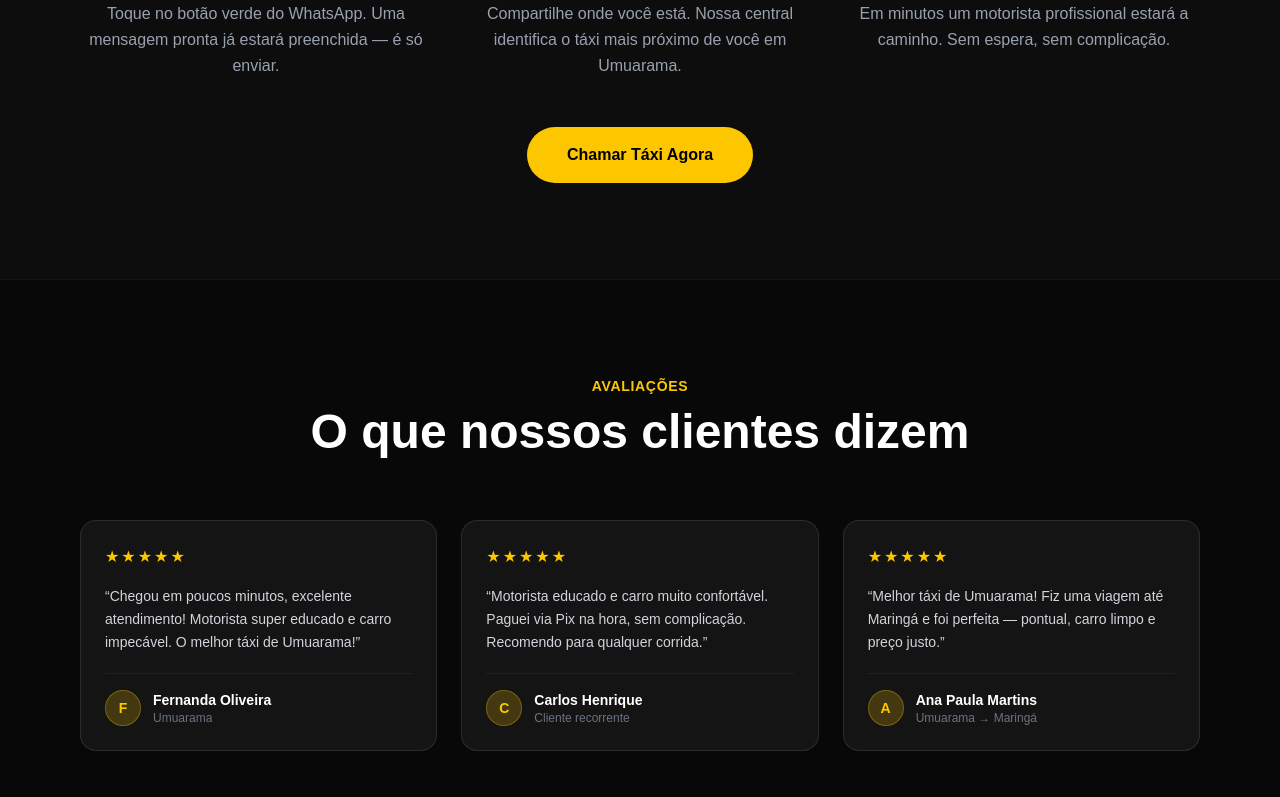
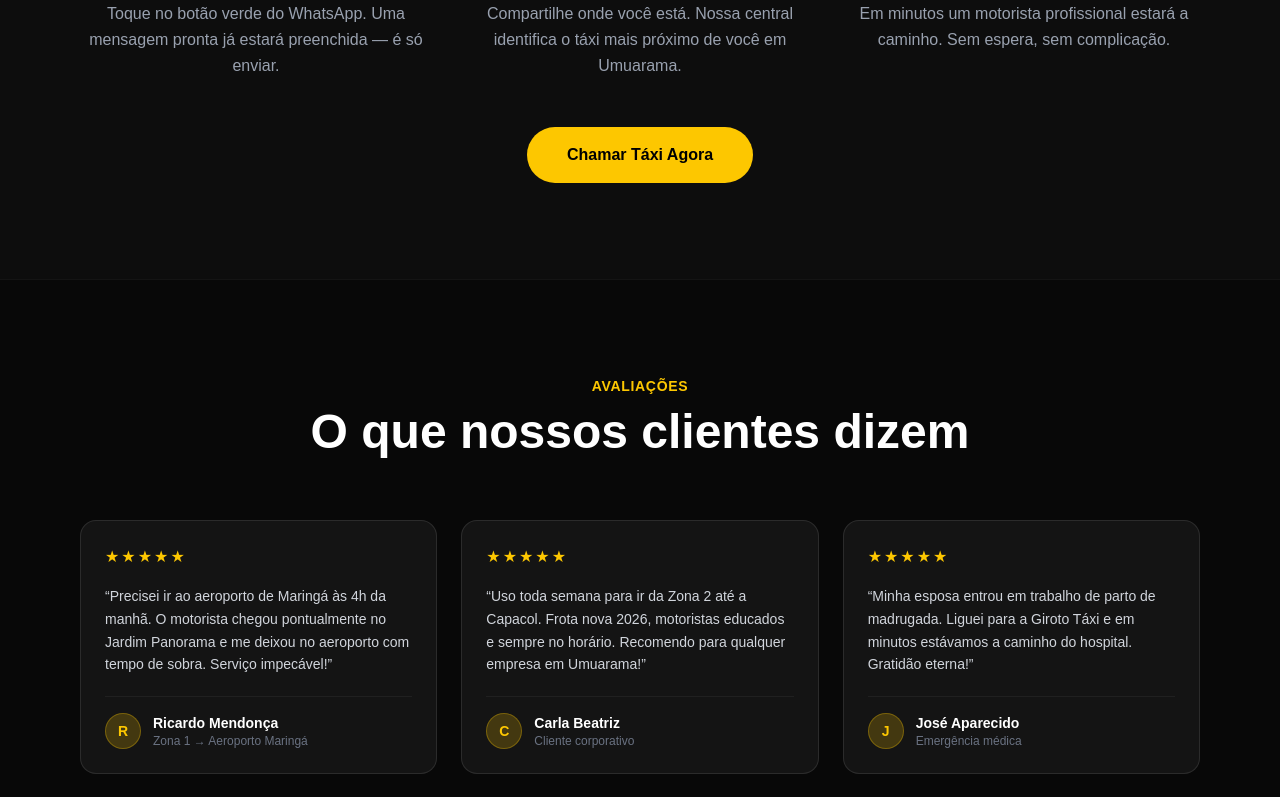
Before and after one commit to williangirotoo-web/giroto-taxi, a Next.js app: page / in a window 1280 px wide. Shown: the part 2000-2797 px from the top of the page. Built offline with nearby package versions, Linux system fonts and the light colour scheme.

Commit message:
update reviews conteudo real

```diff
--- a/app/page.tsx
+++ b/app/page.tsx
@@ -23,9 +23,9 @@ const services = [
 ];
 
 const reviews = [
-  { name: "Fernanda Oliveira", text: "Chegou em poucos minutos, excelente atendimento! Motorista super educado e carro impecável. O melhor táxi de Umuarama!", stars: 5, label: "Umuarama" },
-  { name: "Carlos Henrique", text: "Motorista educado e carro muito confortável. Paguei via Pix na hora, sem complicação. Recomendo para qualquer corrida.", stars: 5, label: "Cliente recorrente" },
-  { name: "Ana Paula Martins", text: "Melhor táxi de Umuarama! Fiz uma viagem até Maringá e foi perfeita — pontual, carro limpo e preço justo.", stars: 5, label: "Umuarama → Maringá" },
+  { name: "Ricardo Mendonça", text: "Precisei ir ao aeroporto de Maringá às 4h da manhã. O motorista chegou pontualmente no Jardim Panorama e me deixou no aeroporto com tempo de sobra. Serviço impecável!", stars: 5, label: "Zona 1 → Aeroporto Maringá" },
+  { name: "Carla Beatriz", text: "Uso toda semana para ir da Zona 2 até a Capacol. Frota nova 2026, motoristas educados e sempre no horário. Recomendo para qualquer empresa em Umuarama!", stars: 5, label: "Cliente corporativo" },
+  { name: "José Aparecido", text: "Minha esposa entrou em trabalho de parto de madrugada. Liguei para a Giroto Táxi e em minutos estávamos a caminho do hospital. Gratidão eterna!", stars: 5, label: "Emergência médica" },
 ];
 
 const faqs = [
```
